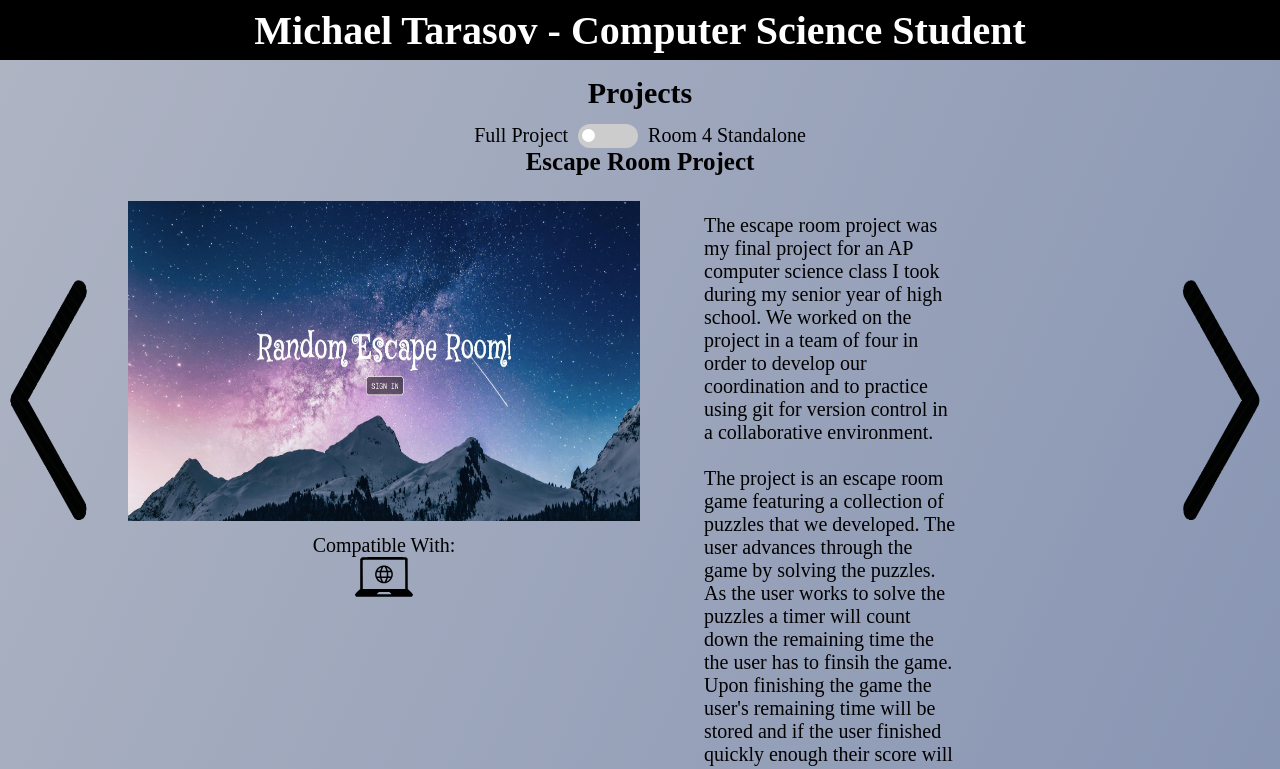
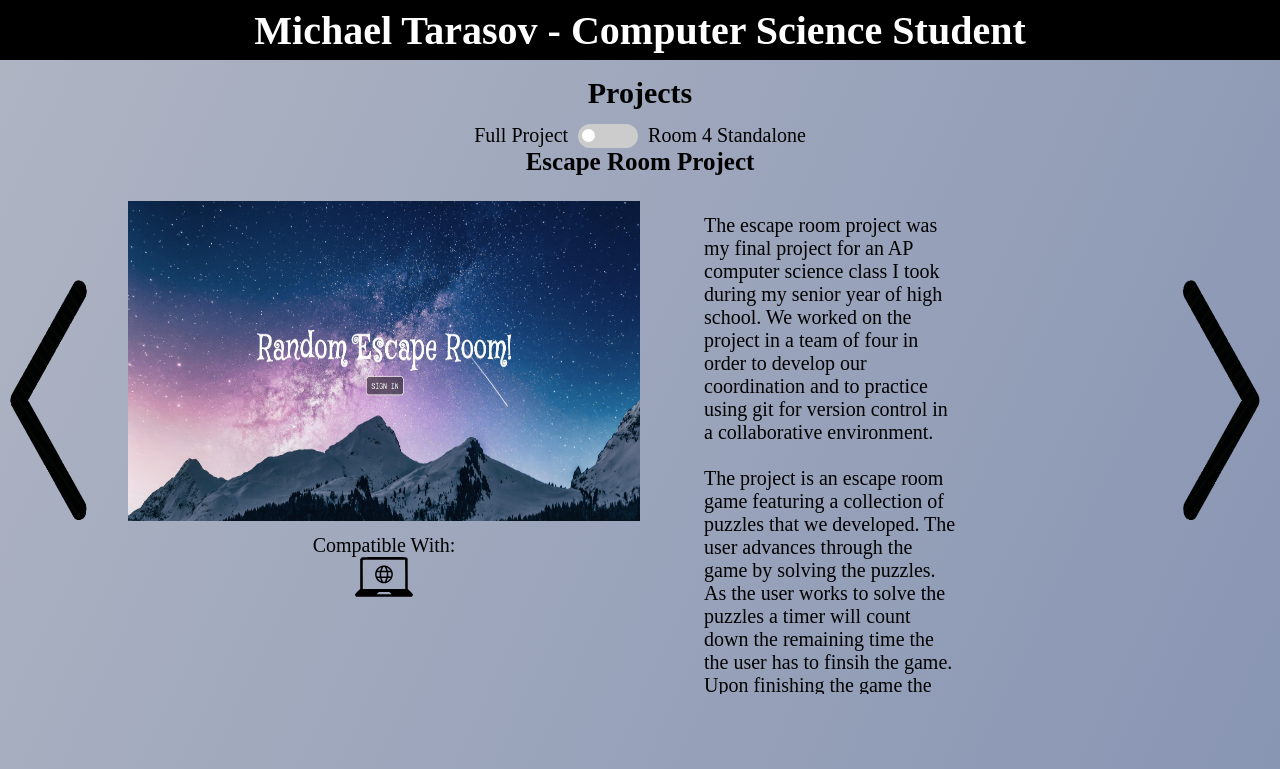
Before and after one commit to MichaelTarasov21/Portfolio, a website built with Parcel: page src/Index.html in a window 1280 px wide. Shown: the top 769 px of the page. Built offline with nearby package versions, Linux system fonts and the light colour scheme.

Commit message:
Fixed project block overflow on some smaller screens
Signed-off-by: Michael Tarasov <71594701+MichaelTarasov21@users.noreply.github.com>

```diff
--- a/src/Stylesheets/Projects.css
+++ b/src/Stylesheets/Projects.css
@@ -66,7 +66,13 @@
 	top: 13vh;
 	font-size: 200%;
 	width: 20vw;
-	min-height: 35vh;
+	height: 60vh;
+	overflow-y: auto;
+	overflow-x: hidden;
+	padding-right: 5px;
+}
+.OverviewTextBody {
+	position: relative;
 }
 @media screen and (max-width: 1000px) {
 	.OverviewText {
@@ -75,8 +81,8 @@
 	}
 }
 .Links {
-	position: absolute;
-	bottom: 0;
+	position: relative;
+	top: 0;
 	left: calc(50% - 5vw);
 }
 .ProjectInteraction {
```
